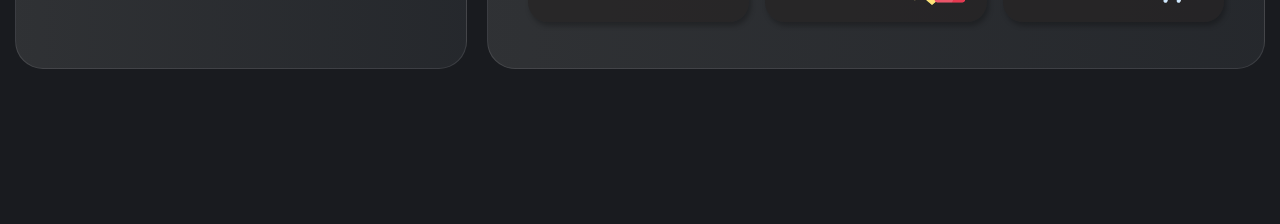
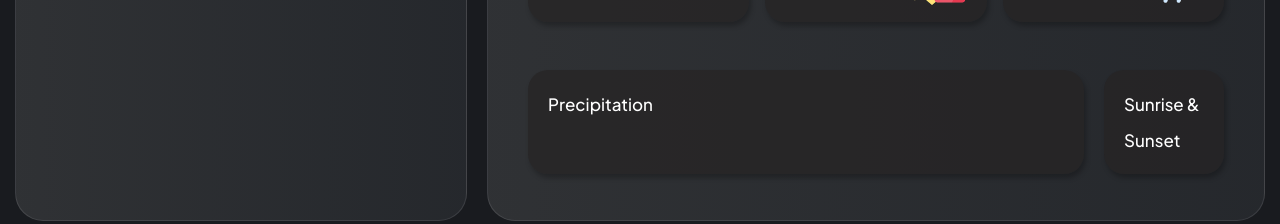
Before and after one commit to shuanvita/app-weather, a Vue app: page / in a window 1280 px wide. Shown: the part 358-582 px from the top of the page. Built offline with nearby package versions, Linux system fonts and the light colour scheme; no server answers.

Commit message:
Разработать карточку осадков и восход/заход

```diff
--- a/src/pages/weatherPage/ui/components/DetailsWeather.vue
+++ b/src/pages/weatherPage/ui/components/DetailsWeather.vue
@@ -1,6 +1,8 @@
 <script setup lang="ts">
 import ForecastWeek from '@/pages/weatherPage/ui/components/forecastWeek/ForecastWeek.vue'
 import OverviewCards from '@/pages/weatherPage/ui/components/overviewCards/OverviewCards.vue'
+import PrecipitationChart from '@/pages/weatherPage/ui/components/precipitationChart/PrecipitationChart.vue'
+import SunriseSunset from '@/pages/weatherPage/ui/components/sunriseSunset/SunriseSunset.vue'
 
 const { activeDayIndex } = defineProps({
   activeDayIndex: {
@@ -18,5 +20,9 @@ const emit = defineEmits<{
     <ForecastWeek :activeDayIndex="activeDayIndex" @click-day="emit('click-day', $event)" />
     <h2 class="text-[24px] font-semibold">Today’s Overview</h2>
     <OverviewCards />
+    <div class="grid grid-cols-[556px_1fr] gap-5">
+      <PrecipitationChart />
+      <SunriseSunset />
+    </div>
   </div>
 </template>
--- /dev/null
+++ b/src/pages/weatherPage/ui/components/precipitationChart/PrecipitationChart.vue
@@ -0,0 +1,7 @@
+<script setup lang="ts"></script>
+
+<template>
+  <article class="px-5 py-4 bg-card-weather rounded-[20px] shadow-[2px_4px_5px_0_rgba(0,0,0,0.25)]">
+    <h3>Precipitation</h3>
+  </article>
+</template>
--- /dev/null
+++ b/src/pages/weatherPage/ui/components/sunriseSunset/SunriseSunset.vue
@@ -0,0 +1,7 @@
+<script setup lang="ts"></script>
+
+<template>
+  <article class="px-5 py-4 bg-card-weather rounded-[20px] shadow-[2px_4px_5px_0_rgba(0,0,0,0.25)]">
+    <h3>Sunrise & Sunset</h3>
+  </article>
+</template>
```
Also changed, not shown: src/pages/weatherPage/ui/components/precipitationChart/precipitationChart.types.ts (added), src/pages/weatherPage/ui/components/sunriseSunset/sunriseSunset.types.ts (added).
